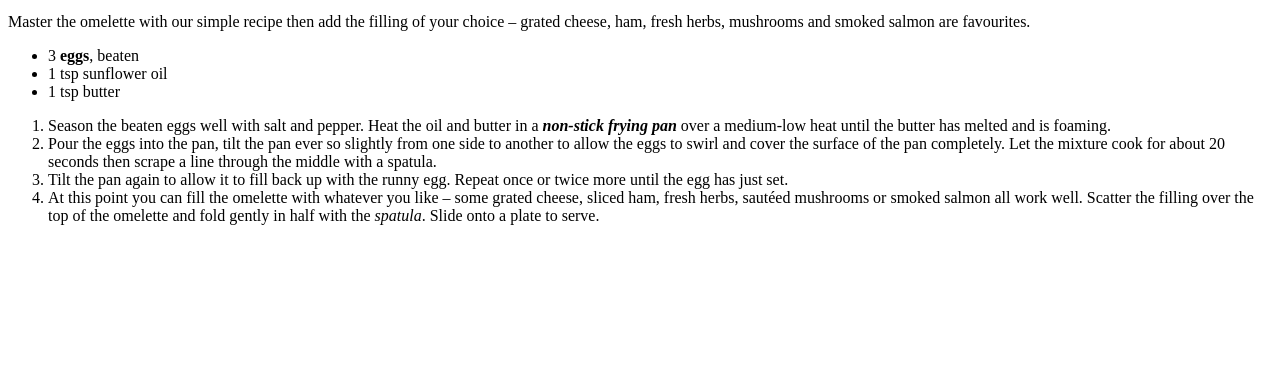
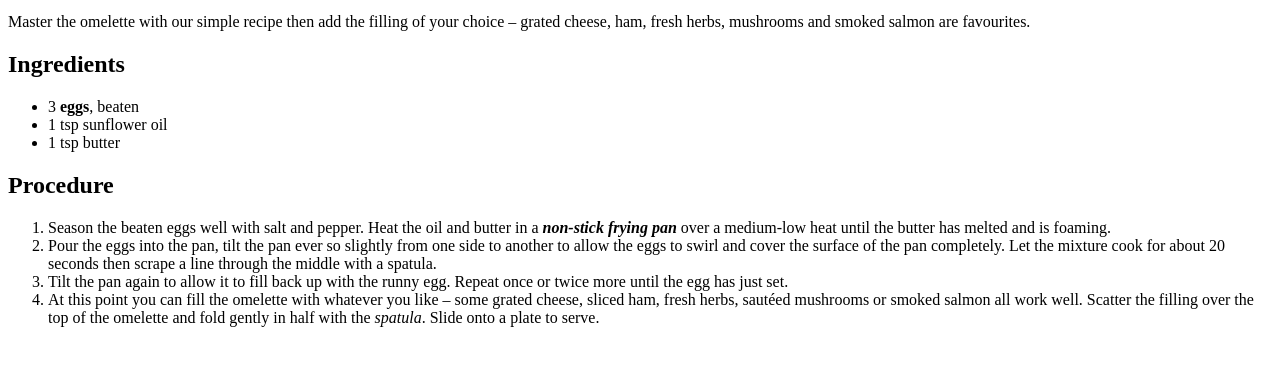
Before and after one commit to Reynyel/odin-recipes, a plain HTML site: page recipes/omelette.html in a window 1280 px wide. Shown: the part 101-466 px from the top of the page. Drawn offline with Linux system fonts and the light colour scheme.

Commit message:
add ingrdients and procedure to omelette.html

```diff
--- a/recipes/omelette.html
+++ b/recipes/omelette.html
@@ -16,12 +16,14 @@
              mushrooms and smoked salmon are favourites.
         </p>
 
+        <h2>Ingredients</h2>
         <ul>
             <li>3 <strong>eggs</strong>, beaten</li>
             <li>1 tsp sunflower oil</li>
             <li>1 tsp butter</li>
         </ul>
 
+        <h2>Procedure</h2>
         <ol>
             <li>Season the beaten eggs well with salt and pepper.
                  Heat the oil and butter in a <strong><em>non-stick frying pan</em></strong> over
```
